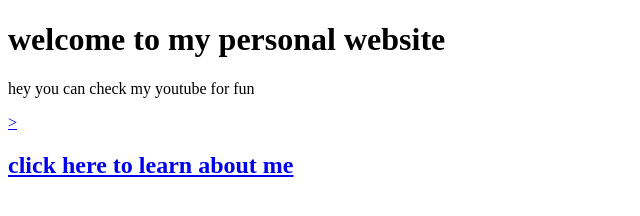
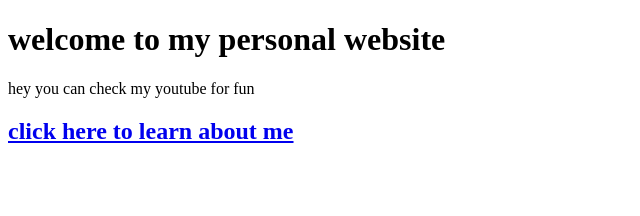
Before and after one commit to 3747-RAZ/personal-website, a plain HTML site: page index.html in a window 1280 px wide. Shown: the whole page, without its empty margins (0-640 px from the left). Drawn offline with Linux system fonts and the light colour scheme.

Commit message:
Add files via upload

```diff
--- a/index.html
+++ b/index.html
@@ -9,7 +9,7 @@
     <div class="container">
     <h1>welcome to my personal website</h1>
     <p>hey you can check my youtube for fun</p>
-    <a href="./about">><h2>click here to learn about me</h2></a>
+    <a href="./about"><h2>click here to learn about me</h2></a>
 </div>
 </body>
 </html>
```
